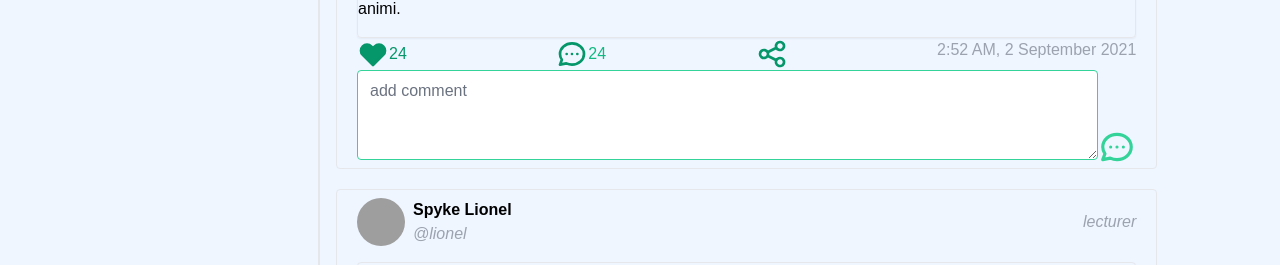
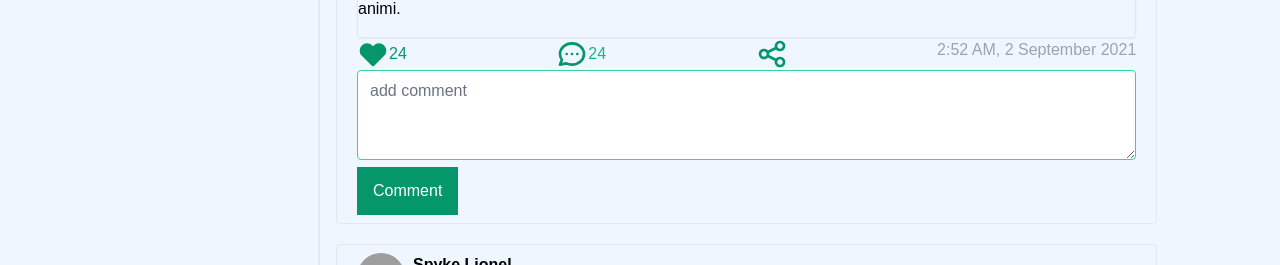
Before and after one commit to feljtech/istudybucket-frontend, a React (Create React App) app: page / in a window 1280 px wide. Shown: the part 617-882 px from the top of the page. Built offline with nearby package versions, Linux system fonts and the light colour scheme; grey boxes are pictures that could not be loaded.

Commit message:
[src\components\Post\PostBase.js]: updated commment button

```diff
--- a/src/components/Post/PostBase.js
+++ b/src/components/Post/PostBase.js
@@ -45,11 +45,11 @@
         <p className="text-gray-400 ">2:52 AM, 2 September 2021</p>
       </div>
 
-      <form className="flex align-baseline">
+      <form className="">
         {/* <input type="text" className="w-full outline-none" /> */}
         <textarea placeholder="add comment" className="rounded outline-none border-green-400 focus:border-green-500 w-full" name="" id="" cols="50" rows="3"></textarea>
-        {/* <button className="bg-green-600 text-white">Comment</button> */}
-        <ChatIcon className="text-green-400 w-10 relative top-8" />
+        <button className="bg-green-600 text-white px-4 py-3">Comment</button>
+        {/* <ChatIcon className="text-green-400 w-10 relative top-8" />  */}
       </form>
     </div>
   );
```
